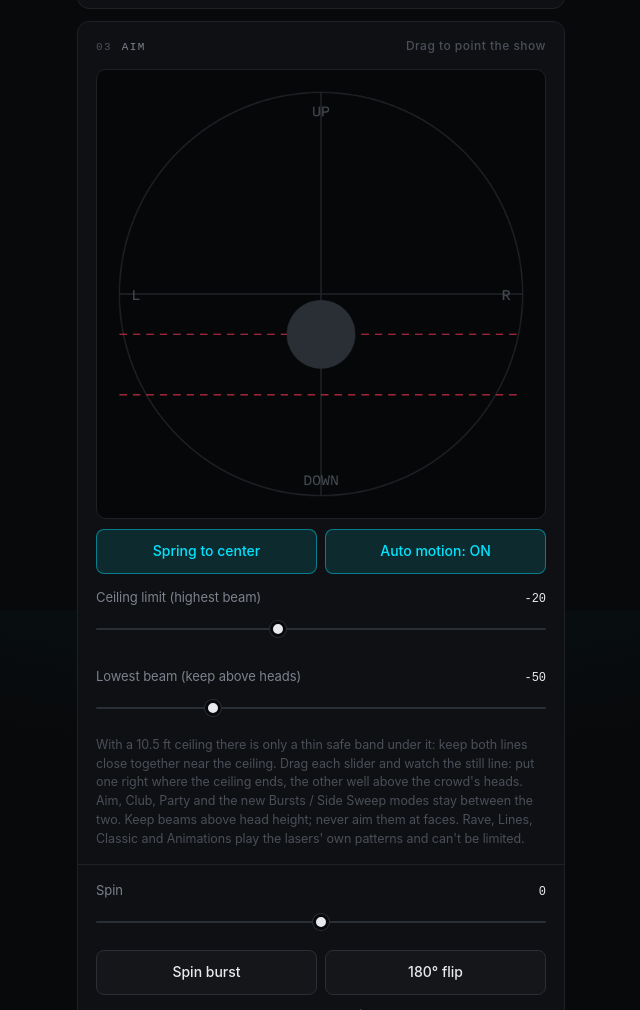
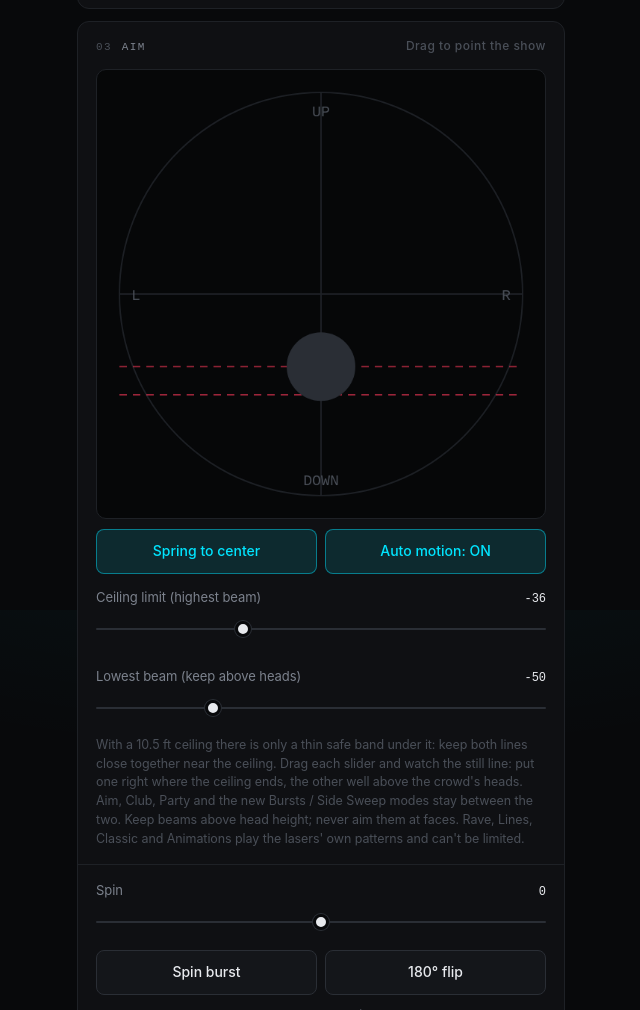
Before and after one commit to robbiecharlesschwartz-sudo/laser-setup, a plain HTML site: page index.html in a window 1280 px wide. Shown: the part 1790-2800 px from the top of the page, without its empty margins (319-959 px from the left). Drawn offline with Linux system fonts and the light colour scheme.

Commit message:
Ceiling clearance: top barrier -0.36, hard safety floor -0.5, smaller Club pattern
Co-Authored-By: Claude Sonnet 5.5 <noreply@anthropic.com>

```diff
--- a/index.html
+++ b/index.html
@@ -123,7 +123,7 @@
   <header class="top">
     <div class="brand">
       <h1>Laser Console</h1>
-      <span class="sub">2 × TD5322A · Bluetooth · build 32 (ceiling lowered)</span>
+      <span class="sub">2 × TD5322A · Bluetooth · build 33 (ceiling clearance)</span>
     </div>
     <span class="pill" id="pill">Offline</span>
   </header>
@@ -788,7 +788,7 @@ function drawJoy(x = motion.x ?? 0, y = motion.y ?? 0, held = motion.x !== null)
   g.fillStyle = "#4a4f58"; g.font = "20px JetBrains Mono, monospace"; g.textAlign = "center";
   g.fillText("UP", 300, 62); g.fillText("DOWN", 300, 556); g.fillText("L", 52, 308); g.fillText("R", 548, 308);
   g.strokeStyle = "rgba(255,59,92,.6)"; g.setLineDash && g.setLineDash([10, 8]);
-  for (const e of [typeof ceilEdge === "number" ? ceilEdge : -.2, typeof crowdEdge === "number" ? crowdEdge : -.5]) { const yy = 300 - e * R; g.beginPath(); g.moveTo(30, yy); g.lineTo(570, yy); g.stroke(); }
+  for (const e of [typeof ceilEdge === "number" ? ceilEdge : -.36, typeof crowdEdge === "number" ? crowdEdge : -.5]) { const yy = 300 - e * R; g.beginPath(); g.moveTo(30, yy); g.lineTo(570, yy); g.stroke(); }
   g.setLineDash && g.setLineDash([]);
   g.fillStyle = held ? "#00e5ff" : "#2a2e35";
   g.beginPath(); g.arc(300 + x * R, 300 - (typeof vClamp === "function" ? vClamp(y) : y) * R, 46, 0, Math.PI * 2); g.fill();
@@ -832,10 +832,11 @@ function releaseTakeover() {
 }
 let drawingScene = null;
 // Ceiling edge: lowest allowed beam height (-1 bottom .. +1 top). Saved on this device.
-let ceilEdge = (() => { try { const v = parseFloat(localStorage.getItem("ceilEdge2")); return isNaN(v) ? -.2 : v; } catch { return -.2; } })();   // TOP barrier: ceiling is on the UP side; beams stop touching it near -0.16
-let crowdEdge = (() => { try { const v = parseFloat(localStorage.getItem("crowdEdge2")); return isNaN(v) ? -.5 : v; } catch { return -.5; } })();   // LOWEST beam: narrow band, 10.5 ft ceiling leaves little room above heads
+let ceilEdge = (() => { try { const v = parseFloat(localStorage.getItem("ceilEdge3")); return isNaN(v) ? -.36 : v; } catch { return -.36; } })();   // TOP barrier: ceiling is on the UP side; beams stop touching it near -0.16
+let crowdEdge = (() => { try { const v = parseFloat(localStorage.getItem("crowdEdge3")); return isNaN(v) ? -.5 : v; } catch { return -.5; } })();   // LOWEST beam: narrow band, 10.5 ft ceiling leaves little room above heads
 // The shows and Aim stay inside the band between the two edges, whichever direction each is on the joystick.
-const bandLo = () => Math.min(ceilEdge, crowdEdge), bandHi = () => Math.max(ceilEdge, crowdEdge);
+const SAFE_FLOOR = -0.5;                                   // never lower than this, whatever the sliders say
+const bandLo = () => Math.max(SAFE_FLOOR, Math.min(ceilEdge, crowdEdge)), bandHi = () => Math.max(bandLo(), Math.max(ceilEdge, crowdEdge));
 const vClamp = y => Math.max(bandLo(), Math.min(bandHi(), y));
 function onJoy() {
   if (!settings || blackedOut && !aimActive && !joyDown) return;
@@ -902,7 +903,7 @@ drawJoy();
 function edgePreview(which, v) {
   if (which === "ceil") ceilEdge = v; else crowdEdge = v;
   $("ceilVal").textContent = Math.round(ceilEdge * 100); $("crowdVal").textContent = Math.round(crowdEdge * 100); drawJoy();
-  try { localStorage.setItem("ceilEdge2", String(ceilEdge)); localStorage.setItem("crowdEdge2", String(crowdEdge)); } catch {}
+  try { localStorage.setItem("ceilEdge3", String(ceilEdge)); localStorage.setItem("crowdEdge3", String(crowdEdge)); } catch {}
   if (settings && tx) {                                   // live preview: a still horizontal line at that edge
     if (!aimActive) { aimActive = true; aimReturn = active; stopChase(); }
     lastScene = { ...baseScene(), graph: 0, group: G.line, color: C.white, size: 255, hmove: 0, rot: 0, vmove: posByte(v) };
@@ -1106,7 +1107,7 @@ function buildScene() {
   const L = show.layers || new Set();
   const target = (L.has("expand") || f.drawn) ? expansionNow() : 1;
   show.sizeNow = show.sizeNow == null ? target : show.sizeNow + (target - show.sizeNow) * (show.exp === "kick" || show.exp === "snap" ? .6 : .3);
-  sc.size = Math.round(255 * show.sizeNow);
+  sc.size = Math.round(255 * show.sizeNow * (chase === "club" ? .72 : 1));      // Club: smaller pattern so outer beams stay under the ceiling
   if (audio.on && chase === "club") {                                          // bass hit: pulse outward, ease back (heartbeat)
     const p = Math.exp(-(performance.now() - audio.pulseAt) / 220);
     sc.size = Math.round(Math.min(255, sc.size * (.72 + .28 * Math.max(p, audio.low))));
```
